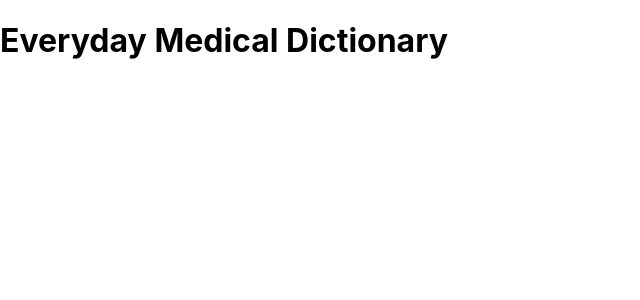
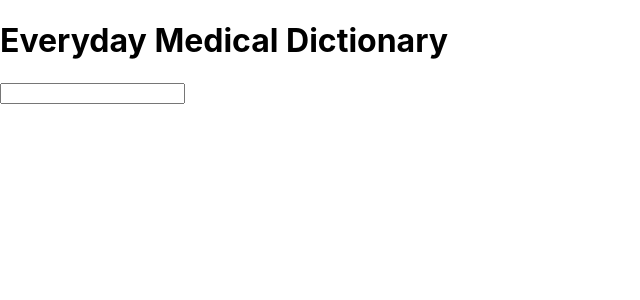
Before and after one commit to coffeeandpouch/medical-dictionary, a React (Create React App) app: page / in a window 1280 px wide. Shown: the top 300 px of the page, without its empty margins (0-640 px from the left). Built offline with nearby package versions, Linux system fonts and the light colour scheme.

Commit message:
commits changes to App and SearchForm

```diff
--- a/src/App.js
+++ b/src/App.js
@@ -1,6 +1,6 @@
 import React from "react";
 import ReactDOM from "react-dom";
-import searchForm from "./searchForm/searchForm";
+import SearchForm from "./SearchForm/SearchForm";
 
 class App extends React.Component {
   constructor(props) {
@@ -17,7 +17,7 @@ class App extends React.Component {
           <h1>Everyday Medical Dictionary</h1>
         </div>
         <div>
-          <searchForm />
+          <SearchForm />
         </div>
       </html>
     );
--- a/src/searchForm/searchForm.js
+++ b/src/searchForm/searchForm.js
@@ -1,5 +1,4 @@
 import React from "react";
-import searchForm from "./searchForm";
 
 export function SearchForm() {
   return (
@@ -13,4 +12,4 @@ export function SearchForm() {
   );
 }
 
-export default searchForm;
+export default SearchForm;
```
Also changed, not shown: 1 other file (tests, documents, lock files or other folders).
